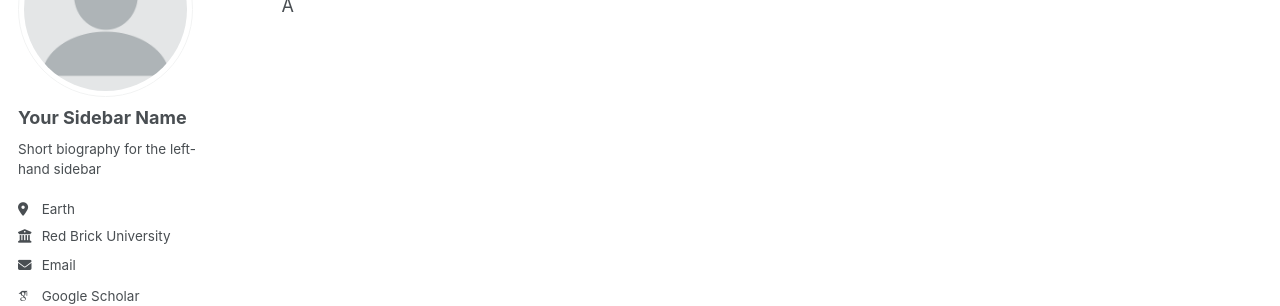
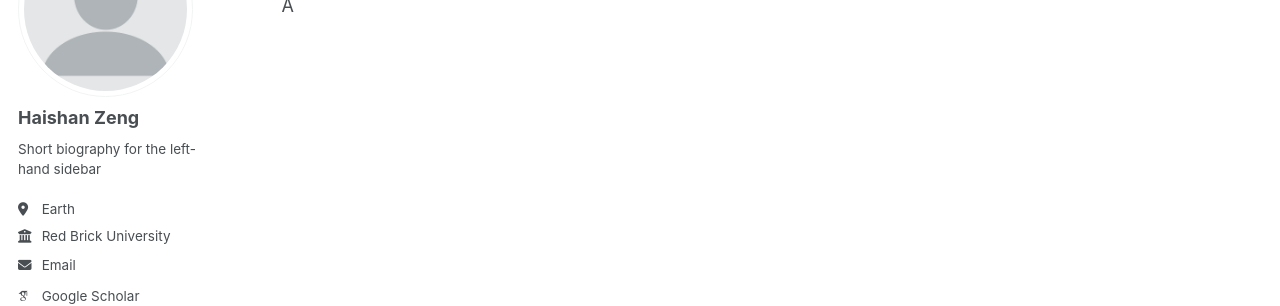
Before and after one commit to 159357zeng/159357zeng.github.io, a Jekyll site: the page built from _pages/about.md, in a window 1280 px wide. Shown: the part 177-483 px from the top of the page. Built offline with Jekyll 4.4.1, drawn with Linux system fonts in a browser that asks for light colours; some web fonts are replaced; a script that is not in the unit is left out.

Commit message:
Update author name in configuration

```diff
--- a/_config.yml
+++ b/_config.yml
@@ -24,7 +24,7 @@ repository               : "academicpages/academicpages.github.io"
 author:
   # Biographic information
   avatar           : "profile.png"
-  name             : "Your Sidebar Name"
+  name             : "Haishan Zeng"
   pronouns         : # example: "she/her"
   bio              : "Short biography for the left-hand sidebar"
   location         : "Earth"
```
